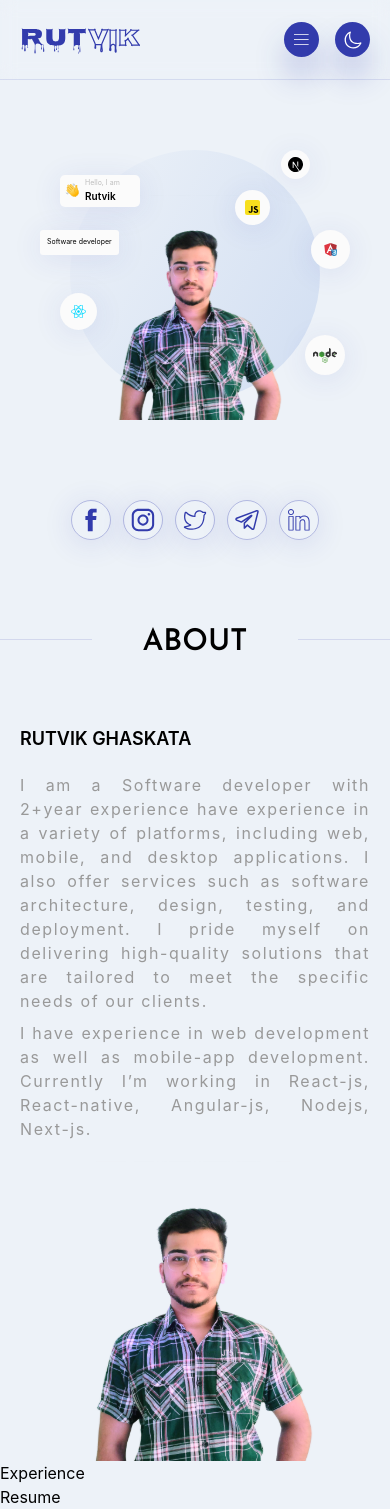
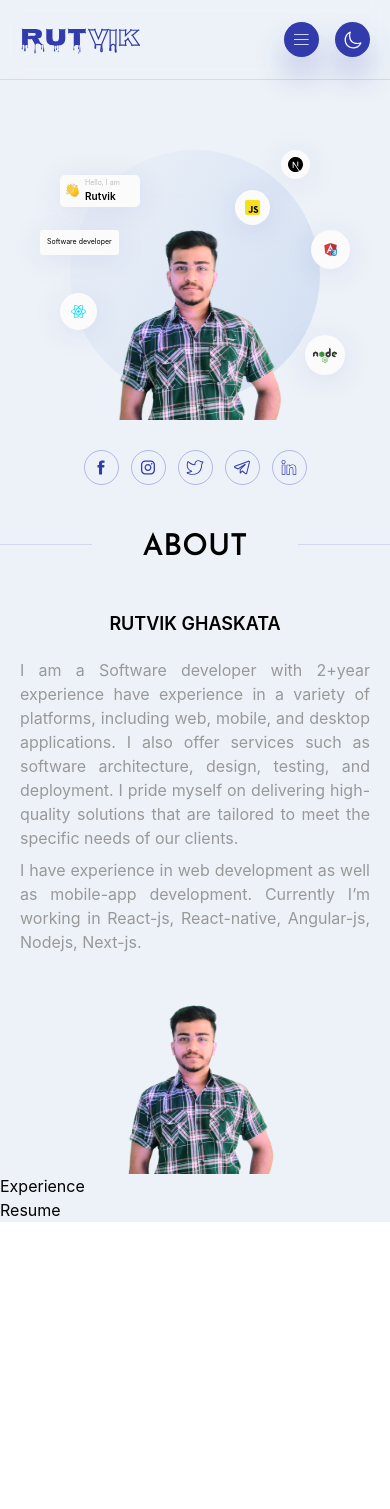
Before and after one commit to Rutvikghaskata/portfolio, a React (Create React App) app: page / in a window 390 px wide. After the commit the page ends 1222 px from the top, so only its background shows below. Built offline with nearby package versions, Linux system fonts and the light colour scheme.

Commit message:
new changes

```diff
--- a/src/component/hero/hero.scss
+++ b/src/component/hero/hero.scss
@@ -5,7 +5,7 @@
   height: 600px;
   border-radius: 50%;
   background-image: linear-gradient(120deg, #edf2f8, #d1def2);
-  margin: 200px auto 100px auto;
+  margin: 200px auto 70px auto;
   z-index: 1;
 
   &.dark {
@@ -20,7 +20,7 @@
   @media screen and (max-width: 768px) {
     width: 400px;
     height: 400px;
-    margin: 150px auto 100px auto;
+    margin: 150px auto 50px auto;
 
     .image {
       height: 90%;
--- a/src/component/navbar/navbar.scss
+++ b/src/component/navbar/navbar.scss
@@ -43,6 +43,12 @@
       cursor: pointer;
       &.dark {
         color: #ffffff40 !important;
+        &:hover {
+          color: #ffffff !important;
+          &::before {
+            background-color: #ffffff !important;
+          }
+        }
       }
       &:hover,
       &.active {
@@ -191,6 +197,9 @@
           &::after {
             background-color: white;
           }
+          &::before {
+            background-color: white;
+          }
         }
       }
     }
--- a/src/page/Components/about/about.scss
+++ b/src/page/Components/about/about.scss
@@ -28,6 +28,19 @@
         }
       }
     }
+    @media screen and (max-width: 768px) {
+      svg {
+        height: 15px !important;
+      }
+    }
+    @media screen and (max-width: 577px) {
+      box-shadow: none;
+      height: 35px;
+      width: 35px;
+      svg {
+        height: 12px;
+      }
+    }
   }
   .head-wrapper {
     width: 100%;
@@ -38,9 +51,18 @@
     .title {
       font-size: 30px;
       font-family: "Josefin Sans";
-      z-index: 2;
+      z-index: 1;
       background-color: #edf2f8;
       padding: 0 50px;
+      &.dark {
+        background-color: #000000;
+        color: #ffffff !important;
+      }
+    }
+    &.dark {
+      &::after {
+        background-color: #ffffff63;
+      }
     }
     &::after {
       content: "";
@@ -53,5 +75,9 @@
   }
   .image {
     height: 300px;
+
+    @media screen and (max-width: 577px) {
+      height: 200px;
+    }
   }
 }
--- a/src/page/Components/about/index.jsx
+++ b/src/page/Components/about/index.jsx
@@ -124,13 +124,19 @@ function About({ mode }) {
       className="w-full flex justify-center items-center flex-col about container md:w-9/12"
     >
       <SocialLinks DarkMode={DarkMode} />
-      <div className="mt-20 head-wrapper">
-        <h1 className="font-semibold title">ABOUT</h1>
+      <div className={`md:mt-20 mt-10 head-wrapper ${DarkMode && "dark"}`}>
+        <h1 className={`font-semibold title ${DarkMode && "dark"}`}>ABOUT</h1>
       </div>
-      <div className="content w-full flex mt-5 flex-col md:flex-row">
+      <div className="content w-full flex md:mt-5 flex-col md:flex-row">
         <div className="md:w-2/4 w-full p-5">
-          <h1 className="font-semibold text-lg mt-5">RUTVIK GHASKATA</h1>
-          <p className="text-[#999] mt-5 text-justify	tracking-widest	">
+          <h1
+            className={`font-semibold text-lg mt-5 text-center md:text-star ${
+              DarkMode && "text-white"
+            }`}
+          >
+            RUTVIK GHASKATA
+          </h1>
+          <p className={`text-[#999] mt-5 text-justify	md:tracking-widest`}>
             I am a Software developer with 2+year experience have experience in
             a variety of platforms, including web, mobile, and desktop
             applications. I also offer services such as software architecture,
@@ -138,7 +144,7 @@ function About({ mode }) {
             high-quality solutions that are tailored to meet the specific needs
             of our clients.
           </p>
-          <p className="text-[#999] mt-2 text-justify	tracking-widest	">
+          <p className="text-[#999] mt-2 text-justify	md:tracking-widest	">
             I have experience in web development as well as mobile-app
             development. Currently I’m working in React-js, React-native,
             Angular-js, Nodejs, Next-js.
```
